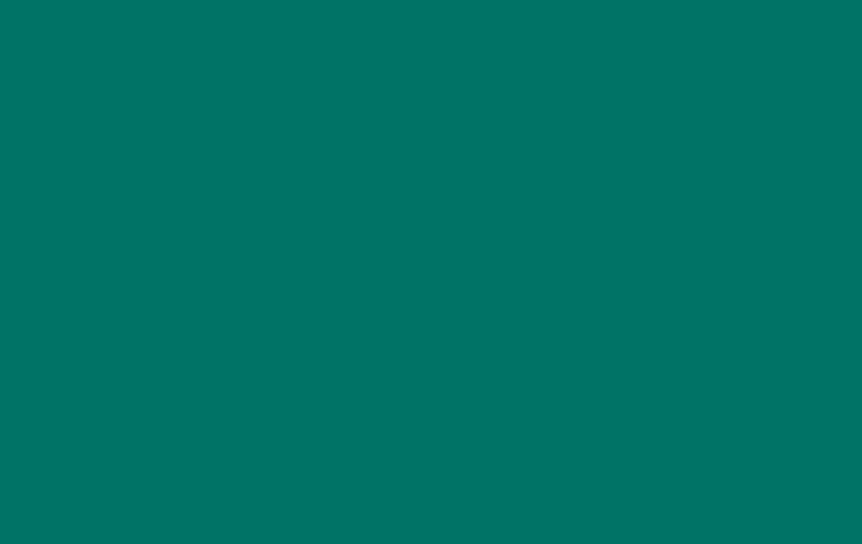
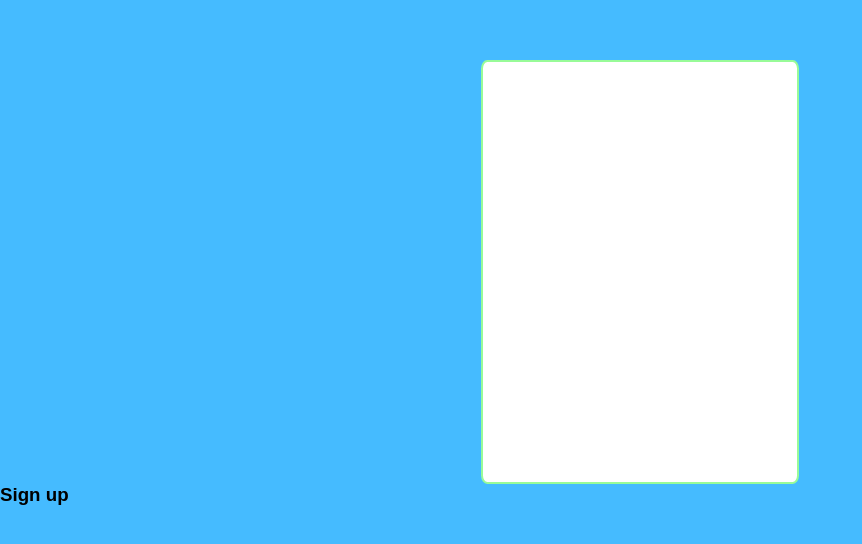
Before and after one commit to vipinblog/Flight_Booking, a React (Create React App) app: page /Register in a window 1280 px wide. Shown: the part 106-650 px from the top of the page, without its empty margins (0-862 px from the left). Built offline with nearby package versions, Linux system fonts and the light colour scheme.

Commit message:
added book

```diff
--- a/src/App.js
+++ b/src/App.js
@@ -1,14 +1,11 @@
 import { Routes,Route} from 'react-router-dom';
-// import Front from './component/Front';
-
-import "./component/Login.css";
+ import "./component/Login.css";
 import "./component/Navbar.css";
 import Login from './component/Login';
-import Register from './component/Register';
+ import Register from './component/Register';
 import BookNow from './component/BookNow';
-import SearchFlight from './component/SearchFlight';
-// import Navbar from './component/Navbar';
-import Home from './component/Home';
+ import SearchFlight from './component/SearchFlight';
+ import Home from './component/Home';
 
 
 
@@ -18,9 +15,9 @@ function App(){
 
    <Routes>
    <Route path = "/" element={<Home/>}/>
-   <Route path = "/Login" element={<Login/>}/>
+    <Route path = "/Login" element={<Login/>}/>
    <Route path = "/Register" element={<Register/>}/>
-   <Route path = "/BookNow" element={<BookNow/>}/>
+   <Route path = "/Book Now" element={<BookNow/>}/>
    <Route path = "/SearchFlight" element={<SearchFlight/>}/>
 
 
--- /dev/null
+++ b/src/component/BookNow.css
@@ -0,0 +1,20 @@
+body{
+    background-color: rgba(0, 162, 255, 0.731);
+}
+.Container{
+    margin:auto;
+    width:23%;
+    padding: 10px;
+    text-align: center;
+    border:2px solid palegreen;
+    background-color: white;
+    height: 400px;
+    margin-top: 13%;
+}
+.Book-page{
+    padding: 40px 53px;
+}
+.Book-page{
+    margin-right: 1px;
+    padding: 10px 32px;
+}
--- a/src/component/BookNow.js
+++ b/src/component/BookNow.js
@@ -1,9 +1,54 @@
 import React from "react";
+import "./BookNow.css";
+import { Form } from "react-router-dom";
 const BookNow =()=>{
     return (
-        <div>
 
+        <form action ="action-page">
+          <div className="Container">
+          <h3>BookNow</h3>
+          <div className="Book-page">
+          <br/>
+          <div>
+          <label/>
+          <input type= "radio" placeholder="Myradio"/>
+          </div>
+          <br/>
+          <div>
+          <label/>
+          <input type = "radio" placeholder="One Way"/>
+          </div>
+          <br/>
+          <div>
+          <label/>
+          <input type="text" placeholder="From"/>
+          </div>
+          <br/>
+          <div>
+          <label/>
+          <input type ="text" placeholder="To"/>
+          </div>
+          <br/>
+          <fieldset>
+         <legend disabled>DEPART DATE</legend>
+          <div>
+          <label/>
+          <input type = "date" placeholder="Depart-Date"/>
+          </div>
+          </fieldset>
+           <br/>
+          <fieldset>
+          <legend>Add Return DATE</legend>
+          <div>
+          <label/>
+          <input type = "date" placeholder="Return-Date"/>
+          </div>
+          </fieldset>
+          </div>
         </div>
+        </form>
+
     )
+
 }
 export default BookNow;
--- a/src/component/Home.js
+++ b/src/component/Home.js
@@ -1,6 +1,6 @@
 import Navbar from "./Navbar";
 import plane from "./image/plane.jpg";
-// import react from 'react';
+ import react from 'react';
 function Home(){
     return(
         <>
--- a/src/component/Register.js
+++ b/src/component/Register.js
@@ -1,10 +1,15 @@
 import React from 'react';
+import { Form } from 'react-router-dom';
 const Register =()=>{
     return(
-        <div>
+        <form action="action-page ">
+            <div class="Container"></div>
+          <h3>Sign up</h3>
+          <div></div>
+        </form>
 
 
-        </div>
+
     )
 }
 export default Register;
```
Also changed, not shown: src/component/Register.css (added).
